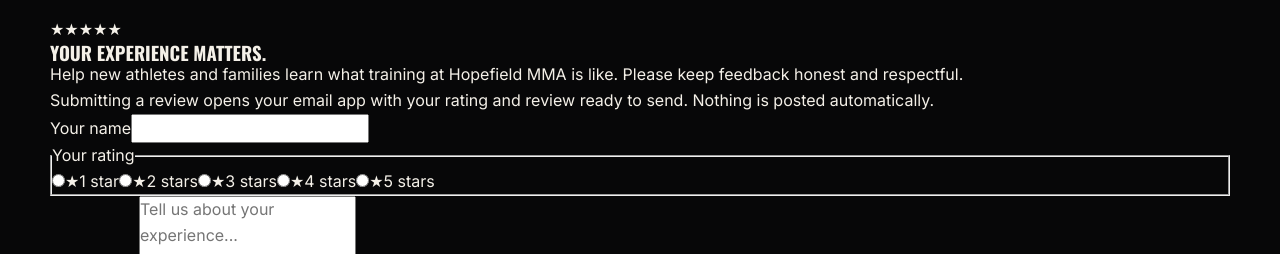
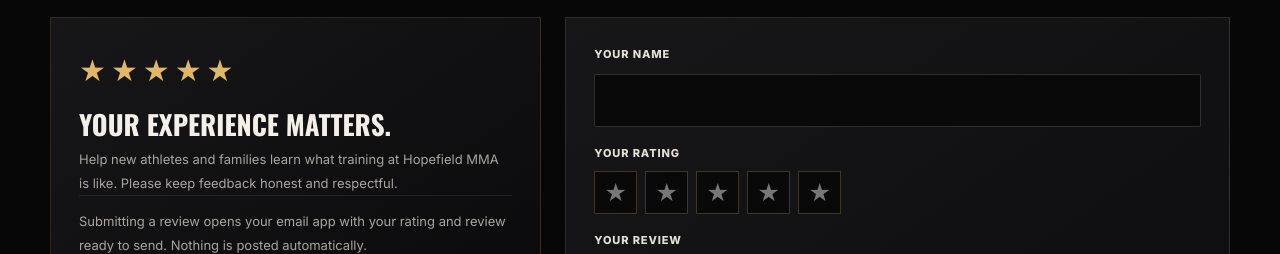
Before and after one commit to erasmusj468/Hopefield-MMA, a plain HTML site: page index.html in a window 1280 px wide. Shown: the part 2546-2800 px from the top of the page. Drawn offline with nearby package versions, Linux system fonts and the light colour scheme; files whose address does not match are found by name.

Commit message:
Style accessible ratings and reviews form

```diff
--- a/polish.css
+++ b/polish.css
@@ -402,3 +402,27 @@ a.contact-item:hover{padding-left:8px;color:#fff}
 .policy-meta{color:#aaa49c;font-size:12px;margin-bottom:24px}
 .trust-strip span,.price-card p,.footer-meta,.footer-contact,.page-hero .crumb,.form-note,.contact-form label,.skill span,.fighter-body p,.chip,.filter-btn,.price-label,.discipline p,.coach-profile-lead,.coach-profile-card p,.medal-copy p,.quick-card p{color:#aaa49c}
 @media(max-width:620px){.footer-legal{gap:8px 11px}.policy-copy p,.policy-copy li{font-size:13px}.policy-copy .policy-note{padding:13px}}
+
+
+/* Ratings and reviews */
+.reviews-layout{display:grid;grid-template-columns:minmax(0,.85fr) minmax(320px,1.15fr);gap:24px;align-items:start}
+.review-intro,.review-form{padding:28px;border:1px solid rgba(224,183,102,.16);background:var(--hf-panel)}
+.review-stars{color:var(--gold2);font-size:30px;letter-spacing:5px}
+.review-intro h3{font-family:Oswald,Impact,sans-serif;font-size:27px;text-transform:uppercase;margin:16px 0 10px}
+.review-intro p{color:#aaa49c;font-size:13px;line-height:1.8}
+.review-note{padding-top:14px;border-top:1px solid rgba(255,255,255,.08)}
+.review-form{display:grid;gap:10px}
+.review-form>label,.rating-field legend{color:#e4ded3;font-size:11px;font-weight:800;text-transform:uppercase;letter-spacing:.08em}
+.review-form input[type=text],.review-form textarea{width:100%;padding:13px;background:#09090a;border:1px solid rgba(255,255,255,.15);color:#fff;font:inherit;border-radius:2px}
+.review-form textarea{resize:vertical;min-height:120px}
+.rating-field{border:0;padding:0;margin:8px 0}
+.rating-options{display:flex;gap:8px;margin-top:8px}
+.rating-options label{position:relative;cursor:pointer}
+.rating-options input{position:absolute;opacity:0;width:1px;height:1px}
+.rating-options label>span:first-of-type{display:grid;place-items:center;width:43px;height:43px;border:1px solid rgba(224,183,102,.25);color:#777;background:#09090a;font-size:25px}
+.rating-options input:checked+span,.rating-options label:has(input:checked)>span:first-of-type{color:var(--gold2)}
+.rating-options label:has(input:focus-visible)>span:first-of-type{outline:2px solid var(--gold2);outline-offset:3px}
+.review-consent{display:flex;align-items:flex-start;gap:10px;color:#aaa49c;font-size:11px;line-height:1.65}
+.review-consent input{margin-top:3px;accent-color:var(--gold2)}
+.sr-only{position:absolute;width:1px;height:1px;padding:0;margin:-1px;overflow:hidden;clip:rect(0,0,0,0);white-space:nowrap;border:0}
+@media(max-width:760px){.reviews-layout{grid-template-columns:1fr}.review-intro,.review-form{padding:20px}}
```
